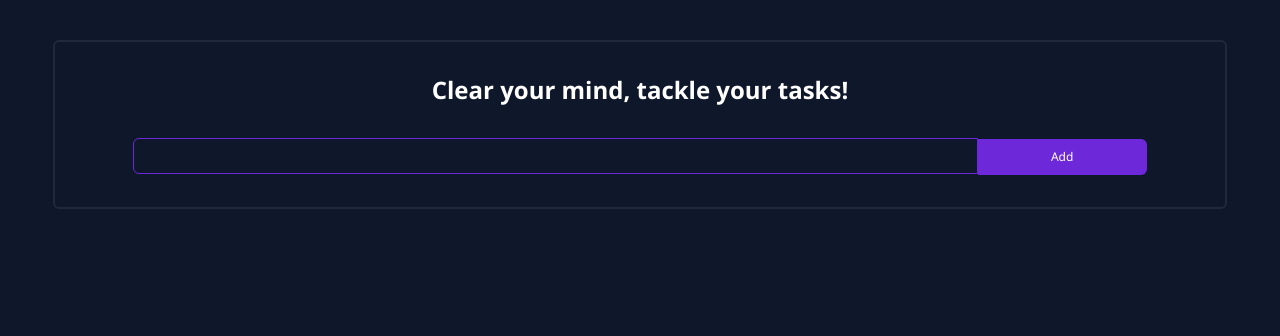
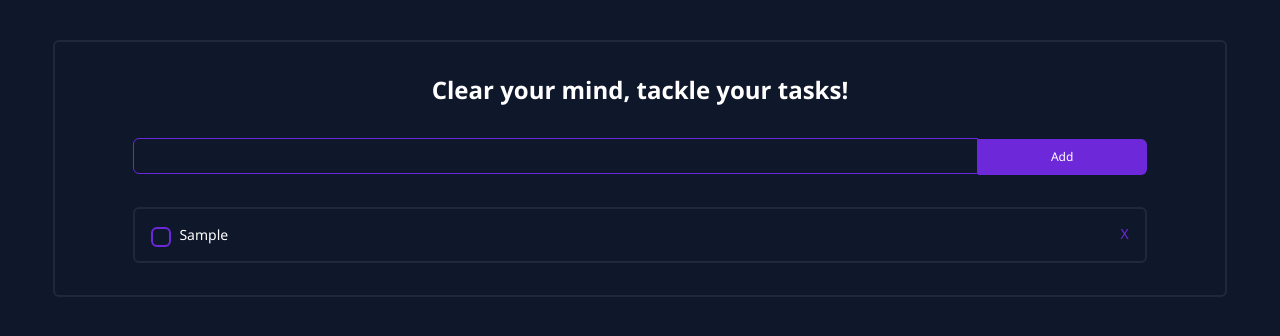
Before and after one commit to zahramirkazemi/ToDo, a React (Vite) app: page / in a window 1280 px wide. Both pictures are taken after typing "Sample" into the empty fields and a click on the button "Add". Shown: the top 336 px of the page. Built offline with nearby package versions, Linux system fonts and the light colour scheme.

Commit message:
feat: Add task-list

```diff
--- a/src/app.tsx
+++ b/src/app.tsx
@@ -2,6 +2,7 @@ import { useState } from "react";
 
 import TaskInput from "./components/task-input";
 import { Task } from "./types";
+import TasksList from "./components/task-list";
 
 const App: React.FC = () => {
   const [tasks, setTasks] = useState<Task[]>([]);
@@ -16,6 +17,11 @@ const App: React.FC = () => {
     setTasks(newTasks);
   };
 
+  const removeTask = (id: string): void => {
+    const removedTasks = [...tasks].filter((task) => task.id !== id);
+    setTasks(removedTasks);
+  };
+
   return (
     <div className="flex justify-center lg:mt-10 mt-6 h-full w-full">
       <div className="h-5/6 w-11/12 border-2 border-tertiary rounded-md text-center lg:p-8 p-4">
@@ -23,6 +29,7 @@ const App: React.FC = () => {
           Clear your mind, tackle your tasks!
         </h1>
         <TaskInput addTask={addTask} />
+        <TasksList tasks={tasks} removeTask={removeTask} />
       </div>
     </div>
   );
--- /dev/null
+++ b/src/components/task-list.tsx
@@ -0,0 +1,30 @@
+import { Task as TaskType } from "../types";
+import Task from "./task";
+
+interface TasksListProps {
+  tasks: TaskType[];
+  removeTask: (id: string) => void;
+}
+
+const TasksList: React.FC<TasksListProps> = ({
+  tasks,
+  removeTask,
+}: TasksListProps) => {
+  return (
+    <div>
+      <div className="inline-block w-11/12 border-2 rounded-md border-tertiary lg:mt-8 mt-4">
+        {tasks.length === 0 ? (
+          <p className="my-3 text-white text-base lg:text-xl">
+            Take rest! You haven't any task{" "}
+          </p>
+        ) : (
+          tasks.map((task) => (
+            <Task key={task.id} task={task} removeTask={removeTask} />
+          ))
+        )}
+      </div>
+    </div>
+  );
+};
+
+export default TasksList;
--- /dev/null
+++ b/src/components/task.tsx
@@ -0,0 +1,34 @@
+import { Task as TaskType, TaskState } from "../types";
+
+interface TaskProps {
+  task: TaskType;
+  removeTask: (id: string) => void;
+}
+
+const Task: React.FC<TaskProps> = ({ task, removeTask }: TaskProps) => {
+  return (
+    <div className="relative my-4">
+      <input
+        type="checkbox"
+        className="peer absolute opacity-0 w-0 h-0 cursor-pointer"
+        id={task.id}
+        checked={task.state === TaskState.Done}
+      />
+      <span className="absolute w-4 h-4 sm:w-5 sm:h-5 border-2 border-secondary rounded-md top-0.5 left-4 checkmark peer-checked:after:block peer-checked:bg-secondary after:hidden after:absolute cursor-pointer after:left-1.5 after:w-1.5 after:h-3.5 after:border-white after:border-b-2 after:border-r-2 after:rotate-45"></span>
+      <label
+        htmlFor={task.id}
+        className="block cursor-pointer select-none text-white text-left pl-11 pr-5 sm:text-sm text-xs peer-checked:text-dipricate peer-checked:line-through peer-checked:decoration-secondary peer-checked:decoration-2"
+      >
+        {task.title}
+      </label>
+      <button
+        onClick={() => removeTask(task.id)}
+        className="absolute -top-px right-4 text-secondary sm:text-sm text-xs"
+      >
+        X
+      </button>
+    </div>
+  );
+};
+
+export default Task;
```
